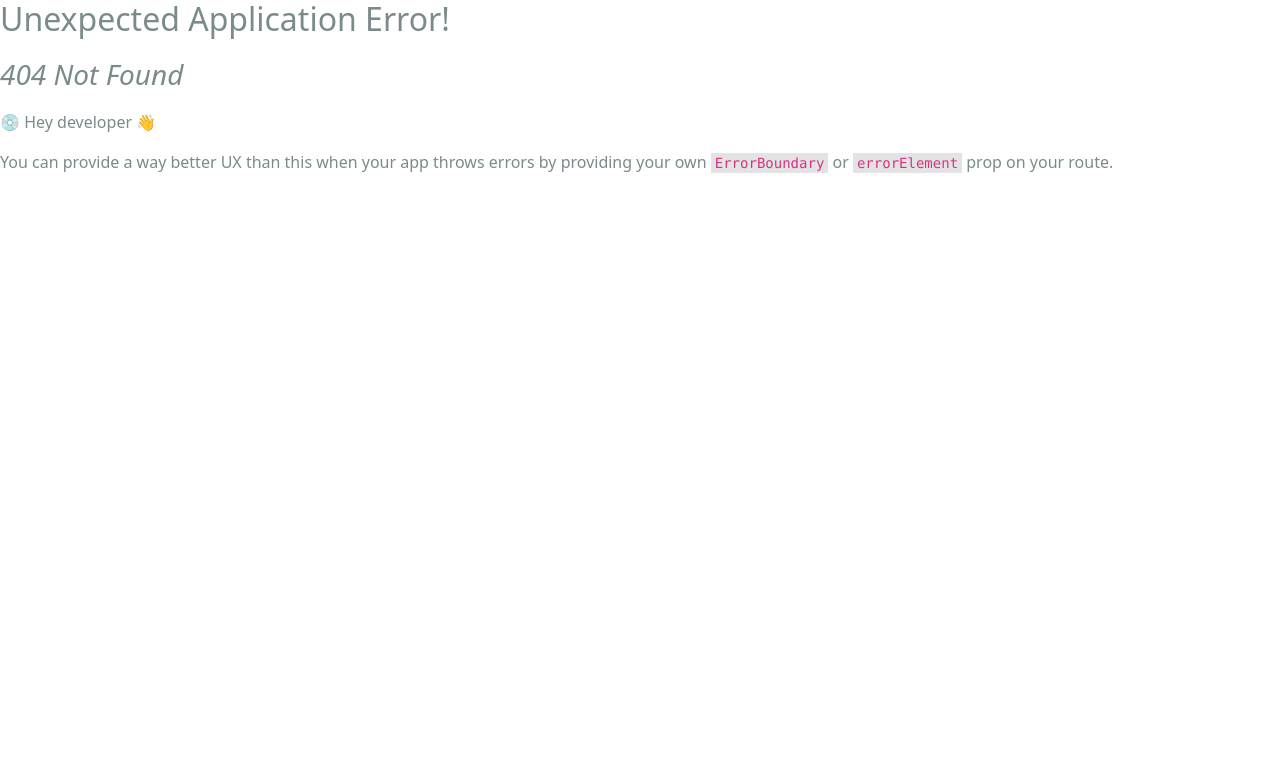
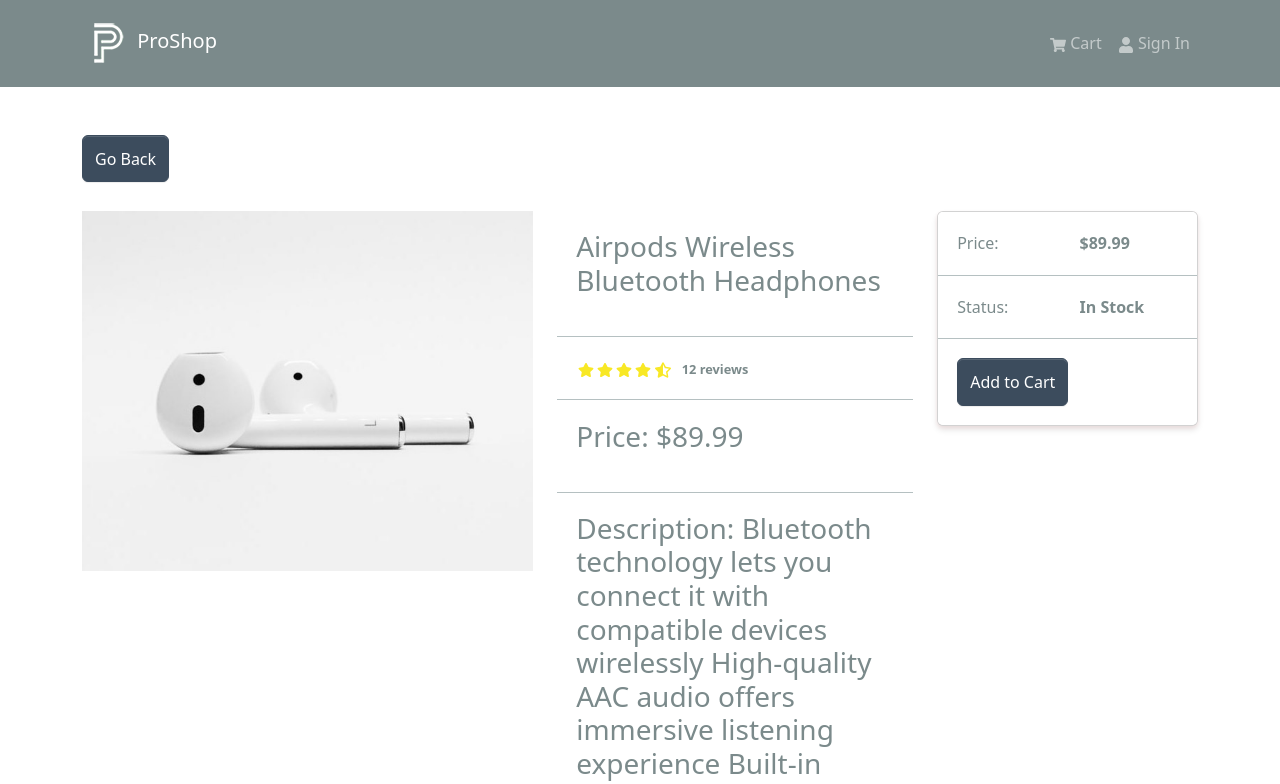
Before and after one commit to yusuf-ad/E-commerce-App, a React (Vite) app in the folder frontend/: page /product/1 in a window 1280 px wide. Before the commit this address had no page. Shown: the top 784 px of the page. Built offline with nearby package versions, Linux system fonts and the light colour scheme.

Commit message:
add product details page

```diff
--- a/frontend/src/components/Product.jsx
+++ b/frontend/src/components/Product.jsx
@@ -1,5 +1,6 @@
 import { Card } from "react-bootstrap";
 import { Link } from "react-router-dom";
+import Rating from "./Rating";
 
 function Product({ product }) {
   return (
@@ -10,10 +11,17 @@
 
       <Card.Body>
         <Link to={`/product/${product._id}`}>
-          <Card.Title as="div">
+          <Card.Title as="div" className="product-title">
             <strong>{product.name}</strong>
           </Card.Title>
         </Link>
+
+        <Card.Text as="div">
+          <Rating
+            value={product.rating}
+            text={`${product.numReviews} reviews`}
+          />
+        </Card.Text>
 
         <Card.Text as="h3">${product.price}</Card.Text>
       </Card.Body>
--- /dev/null
+++ b/frontend/src/components/Rating.jsx
@@ -0,0 +1,23 @@
+import { FaStar, FaStarHalfAlt, FaRegStar } from "react-icons/fa";
+
+function Rating({ value, text }) {
+  return (
+    <div className="rating">
+      {Array.from({ length: 5 }, (_, index) => index + 1).map((star) => (
+        <span key={star}>
+          {value >= star ? (
+            <FaStar />
+          ) : value >= star - 0.5 ? (
+            <FaStarHalfAlt />
+          ) : (
+            <FaRegStar />
+          )}
+        </span>
+      ))}
+
+      {text && <span className="rating-text">{text}</span>}
+    </div>
+  );
+}
+
+export default Rating;
--- a/frontend/src/main.jsx
+++ b/frontend/src/main.jsx
@@ -13,11 +13,13 @@
 import "./assets/styles/bootstrap.custom.css";
 import "./assets/styles/index.css";
 import HomeScreen from "./screens/HomeScreen.jsx";
+import ProductScreen from "./screens/ProductScreen.jsx";
 
 const router = createBrowserRouter(
   createRoutesFromElements(
     <Route path="/" element={<App />}>
       <Route index={true} path="/" element={<HomeScreen />} />
+      <Route path="/product/:id" element={<ProductScreen />} />
     </Route>
   )
 );
--- /dev/null
+++ b/frontend/src/screens/ProductScreen.jsx
@@ -0,0 +1,94 @@
+import { useParams } from "react-router-dom";
+import products from "../products";
+
+import { Link } from "react-router-dom";
+import {
+  Row,
+  Col,
+  Image,
+  ListGroup,
+  Card,
+  Button,
+  ListGroupItem,
+} from "react-bootstrap";
+import Rating from "../components/Rating";
+
+function ProductScreen() {
+  const { id: productId } = useParams();
+
+  const product = products.find((p) => p._id === productId);
+
+  return (
+    <>
+      <Link to={"/"} className="btn btn-primary my-4">
+        Go Back
+      </Link>
+
+      <Row>
+        <Col md={5}>
+          <Image src={product.image} alt={product.name} fluid />
+        </Col>
+
+        <Col md={4}>
+          <ListGroup variant="flush">
+            <ListGroup.Item>
+              <h3>{product.name}</h3>
+            </ListGroup.Item>
+            <ListGroup.Item>
+              <Rating
+                value={product.rating}
+                text={`${product.numReviews} reviews`}
+              />
+            </ListGroup.Item>
+            <ListGroup.Item>
+              <h3>Price: ${product.price}</h3>
+            </ListGroup.Item>
+            <ListGroup.Item>
+              <h3> Description: {product.description}</h3>
+            </ListGroup.Item>
+          </ListGroup>
+        </Col>
+
+        <Col md={3}>
+          <Card>
+            <ListGroup variant="flush">
+              <ListGroupItem>
+                <Row>
+                  <Col>Price:</Col>
+                  <Col>
+                    <strong>${product.price}</strong>
+                  </Col>
+                </Row>
+              </ListGroupItem>
+
+              <ListGroupItem>
+                <Row>
+                  <Col>Status:</Col>
+                  <Col>
+                    <strong>
+                      {product.countInStock > 0 ? "In Stock" : "Out of Stock"}
+                    </strong>
+                  </Col>
+                </Row>
+              </ListGroupItem>
+
+              <ListGroupItem>
+                <Button
+                  className="btn-block"
+                  type="button"
+                  disabled={product.countInStock === 0}
+                >
+                  Add to Cart
+                </Button>
+              </ListGroupItem>
+            </ListGroup>
+          </Card>
+        </Col>
+      </Row>
+
+      {product.name}
+    </>
+  );
+}
+
+export default ProductScreen;
```
Also changed, not shown: 1 other file (tests, documents, lock files or other folders).
